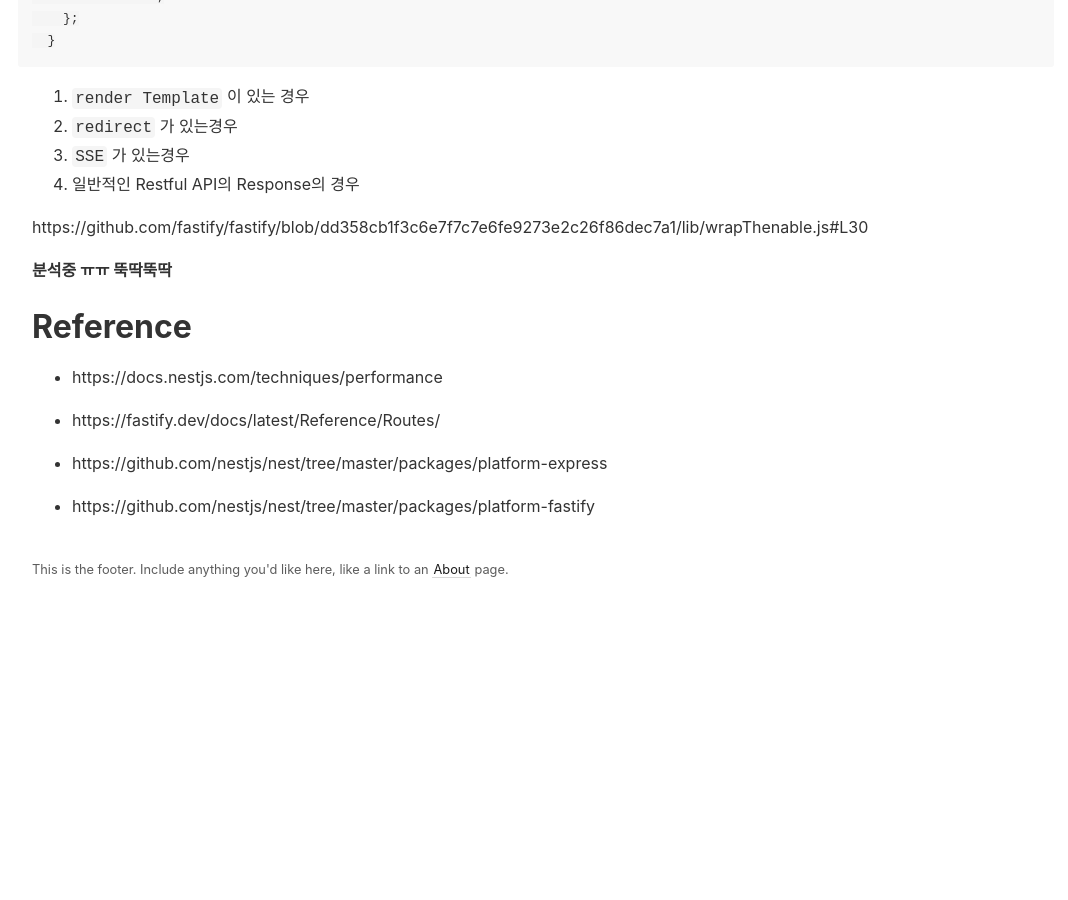
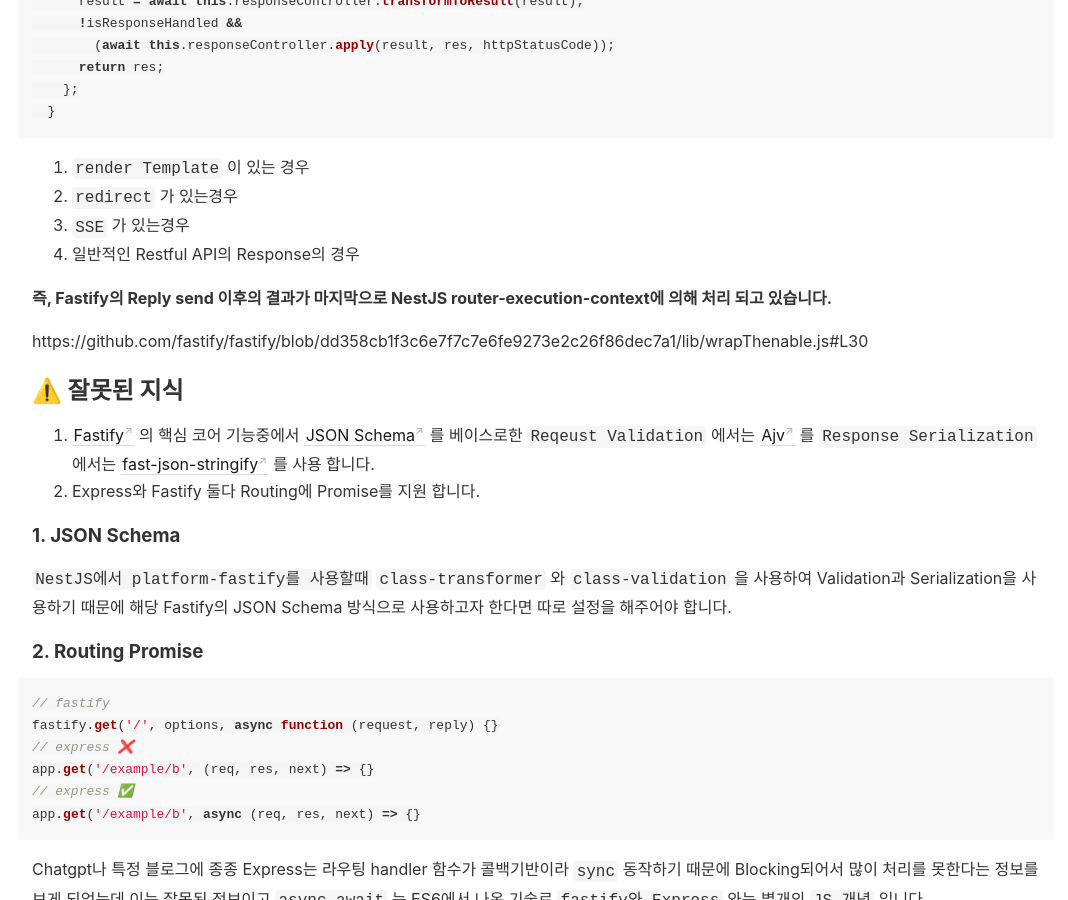
Before and after one commit to yanggwangseong/Article, a Jekyll site: the page built from _notes/posting/Fastify와 Express 차이.md, in a window 1280 px wide and 900 px high, scrolled down 11806 px. Shown: the whole window, without its empty margins (104-1172 px from the left). Built offline with Jekyll 4.4.1, drawn with Linux system fonts in a browser that asks for light colours; some web fonts are replaced; before the commit the page ends 12448 px from its top, so only the background shows below that; some of the changed text lies outside the part shown.

Commit message:
feat: fastify vs express core 1,2 작성 대기

````diff
--- a/_notes/posting/Fastify와 Express 차이.md
+++ b/_notes/posting/Fastify와 Express 차이.md
@@ -460,6 +460,8 @@
 
 ```
 
+즉, Fastify의 Route 옵션들을 예를 들면 [NestJS 문서에서 Fastify Route Config](https://docs.nestjs.com/techniques/performance#route-config) ,  [NestJS 문서에서 Fastify route-constraints](https://docs.nestjs.com/techniques/performance#route-constraints) 등의 옵션들을 추가할 수 있게 하기 위한 오버라이딩 메서드입니다.
+
 ### Reply
 
 ```ts
@@ -544,19 +546,61 @@
 3. `SSE` 가 있는경우
 4. 일반적인 Restful API의 Response의 경우
 
+
+**즉, Fastify의 Reply send 이후의 결과가 마지막으로 NestJS router-execution-context에 의해 처리 되고 있습니다.**
+
+
 https://github.com/fastify/fastify/blob/dd358cb1f3c6e7f7c7e6fe9273e2c26f86dec7a1/lib/wrapThenable.js#L30
 
+## ⚠️ 잘못된 지식
 
-**분석중 ㅠㅠ 뚝딱뚝딱**
+1. [Fastify](https://fastify.dev/docs/v4.29.x/Reference/Validation-and-Serialization/#validation-and-serialization) 의 핵심 코어 기능중에서 [JSON Schema](https://json-schema.org/) 를 베이스로한 `Reqeust Validation` 에서는 [Ajv](https://www.npmjs.com/package/ajv) 를 `Response Serialization` 에서는 [fast-json-stringify](https://www.npmjs.com/package/fast-json-stringify) 를 사용 합니다.
+2. Express와 Fastify 둘다 Routing에 Promise를 지원 합니다.
+
+### 1. JSON Schema
+
+`NestJS에서 platform-fastify를 사용할때` `class-transformer` 와 `class-validation` 을 사용하여 Validation과 Serialization을 사용하기 때문에 해당 Fastify의 JSON Schema 방식으로 사용하고자 한다면 따로 설정을 해주어야 합니다.
+
+### 2. Routing Promise
+
+```ts
+// fastify
+fastify.get('/', options, async function (request, reply) {}
+// express ❌
+app.get('/example/b', (req, res, next) => {}
+// express ✅
+app.get('/example/b', async (req, res, next) => {}
+```
+
+Chatgpt나 특정 블로그에 종종 Express는 라우팅 handler 함수가 콜백기반이라 `sync` 동작하기 때문에 Blocking되어서 많이 처리를 못한다는 정보를 보게 되었는데 이는 잘못된 정보이고 `async await` 는 ES6에서 나온 기술로 `fastify와 Express` 와는 별개의 `JS 개념` 입니다.
+
+- Express 공식문서의 [best-practice-performance](https://expressjs.com/en/advanced/best-practice-performance.html#use-promises) 부분을 보면 `use promise` 즉, Promise를 써라는 내용이 나와 있습니다.
+
+
+
+
+# Core 1: Fastify Routing 최적화
+
+- [find-my-way](https://www.npmjs.com/package/find-my-way/v/7.5.0)
+- [Radix Tree](https://en.wikipedia.org/wiki/Radix_tree)
+- [라우팅 최적화](https://ankitpandeycu.medium.com/unleashing-the-potential-of-radix-tree-35e6c5d3b49d)
+
+- Fastify의 라우트 정의 및 Reply 객체 구현에서의 코드중에서 최적화된 비동기 처리 메커니즘을 확인 할 수 있는 로직
+- Fastify의 [라우팅 최적화](https://ankitpandeycu.medium.com/unleashing-the-potential-of-radix-tree-35e6c5d3b49d) Radix Tree 라우팅
+
+# Core 2: Fastify Reply 객체
+
+
+
 
 
 
 # Reference
 
-- https://docs.nestjs.com/techniques/performance
+- [ https://docs.nestjs.com/techniques/performance]( https://docs.nestjs.com/techniques/performance)
 
-- https://fastify.dev/docs/latest/Reference/Routes/
+- [https://fastify.dev/docs/latest/Reference/Routes/](https://fastify.dev/docs/latest/Reference/Routes/)
 
-- https://github.com/nestjs/nest/tree/master/packages/platform-express
+- [https://github.com/nestjs/nest/tree/master/packages/platform-express](https://github.com/nestjs/nest/tree/master/packages/platform-express)
 
-- https://github.com/nestjs/nest/tree/master/packages/platform-fastify
+- [https://github.com/nestjs/nest/tree/master/packages/platform-fastify](https://github.com/nestjs/nest/tree/master/packages/platform-fastify)
````
